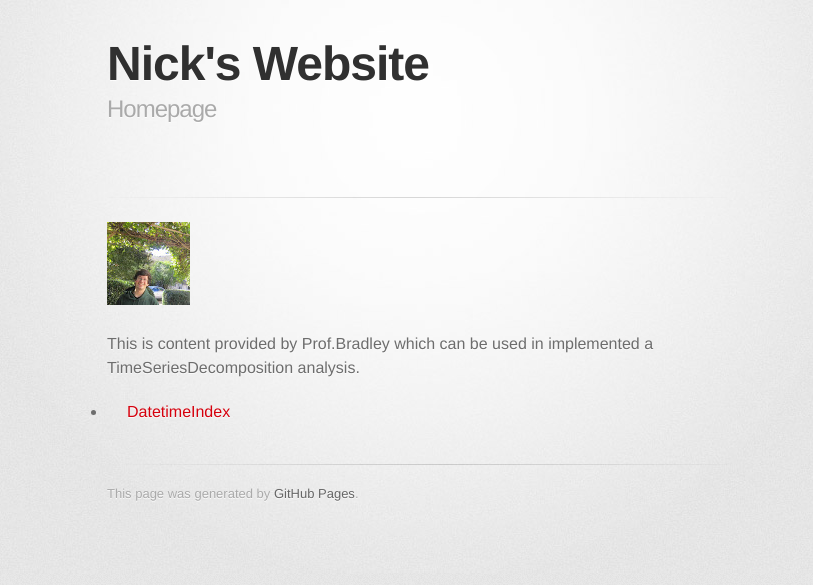
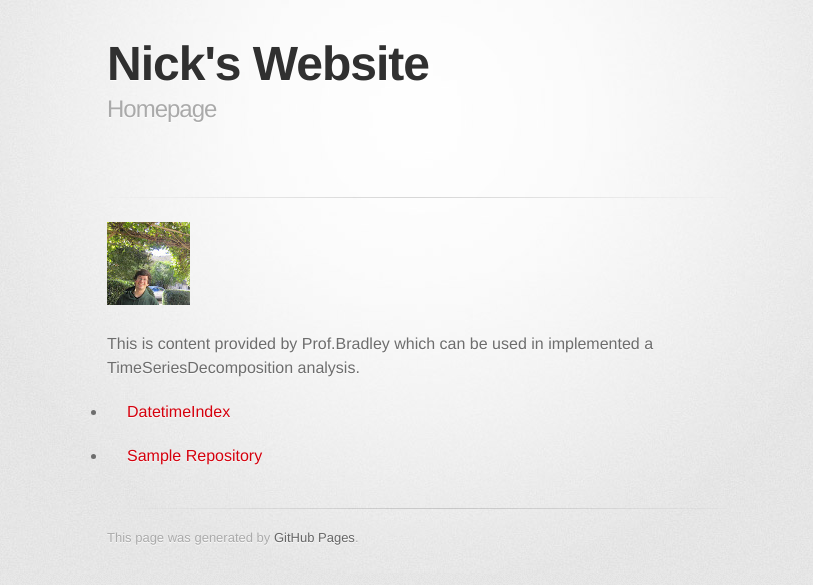
Before and after one commit to NickChrisochoides/NickChrisochoides.github.io, a Jekyll site: the page built from index.md, in a window 1280 px wide. Shown: the top 585 px of the page, without its empty margins (223-1036 px from the left). Built offline with Jekyll 4.4.1, drawn with Linux system fonts in a browser that asks for light colours; some web fonts are replaced; our own code applies the rules of GitHub Pages for plain Markdown files.

Commit message:
Update index.md

```diff
--- a/index.md
+++ b/index.md
@@ -8,3 +8,5 @@ description: Homepage
 This is content provided by Prof.Bradley which can be used in implemented a TimeSeriesDecomposition analysis.
 
 - [DatetimeIndex](/testfile/index.md)
+
+- [Sample Repository](https://github.com/NickChrisochoides/sample)
```
